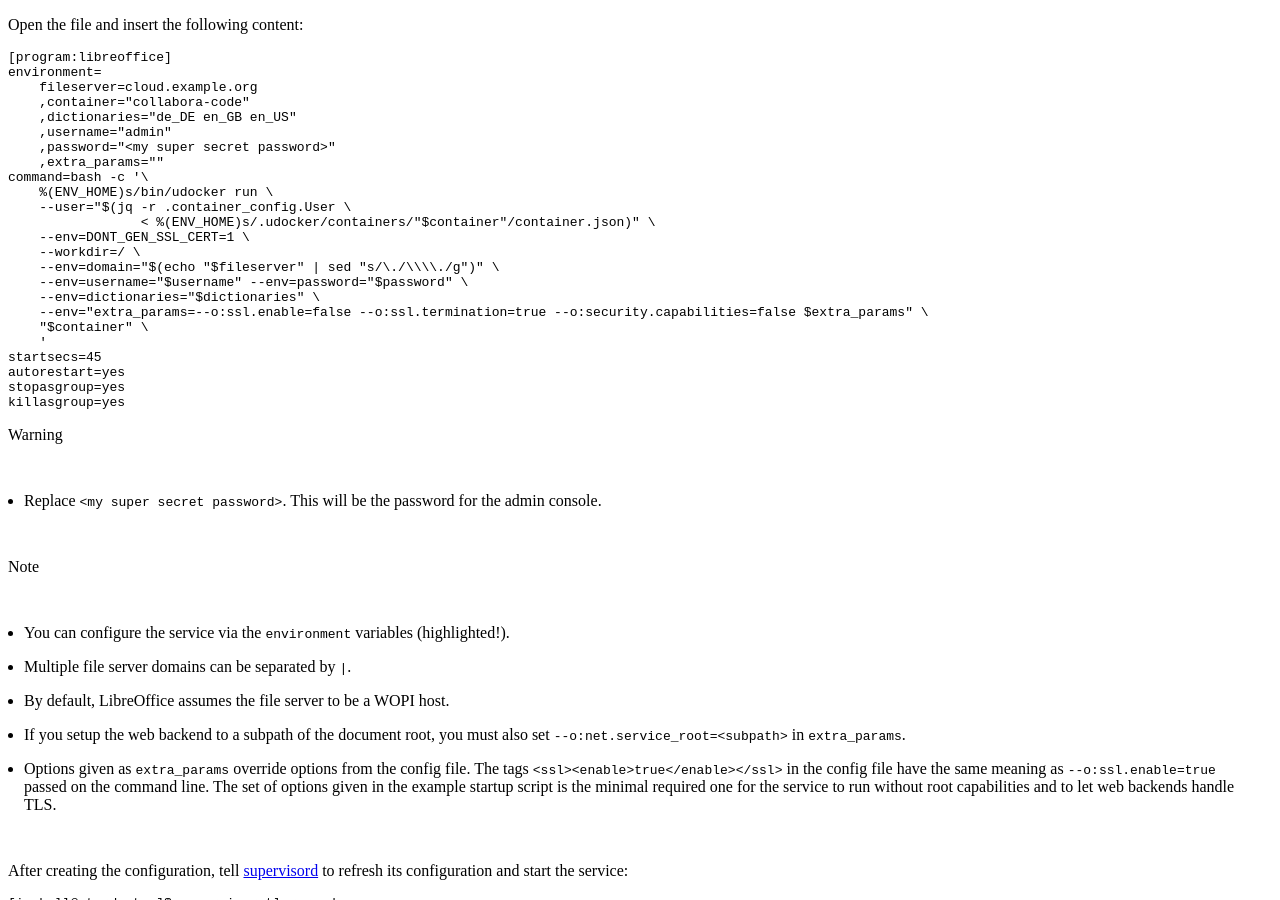
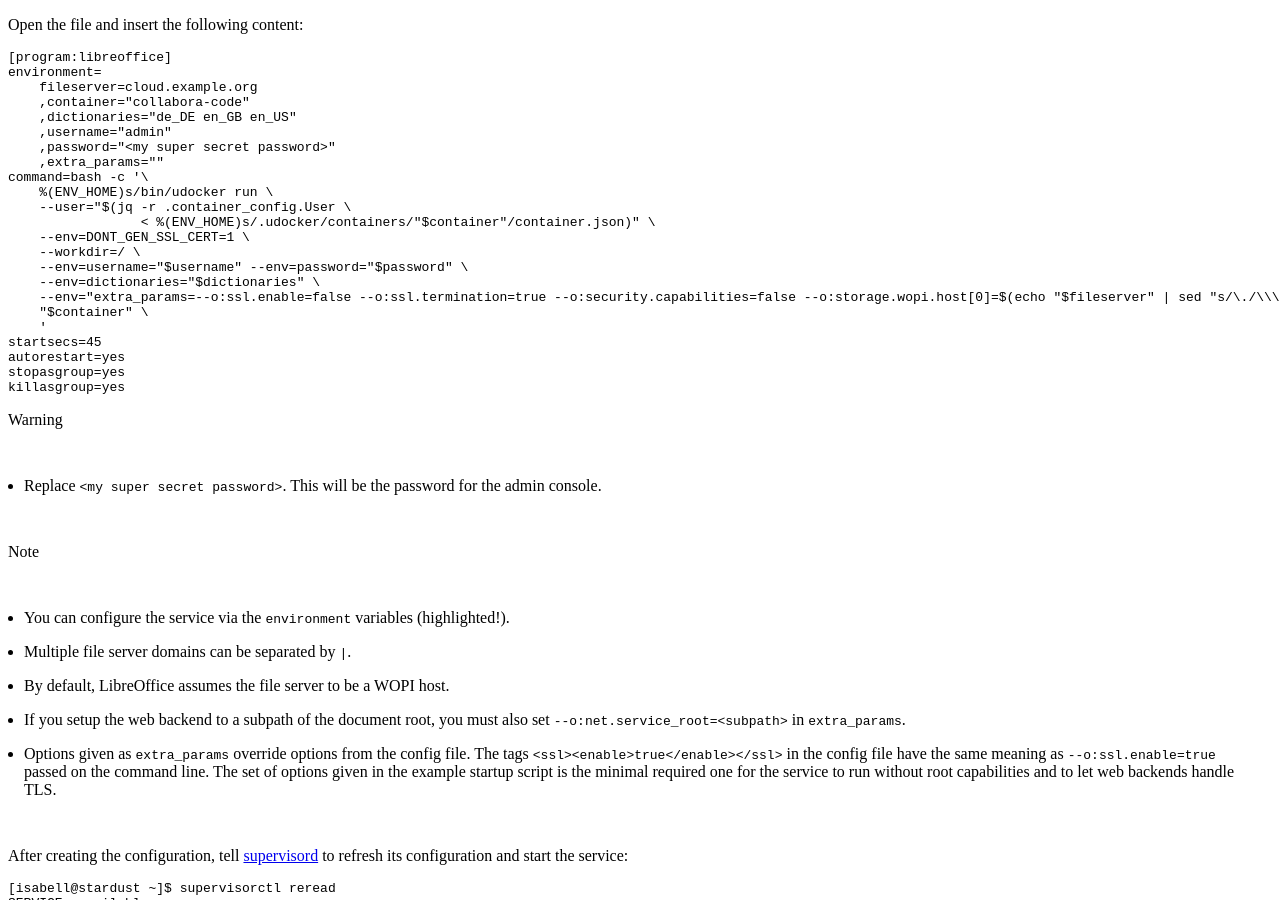
Before and after one commit to Uberspace/lab, a Sphinx documentation site: the page built from source/guide_libreoffice.rst, in a window 1280 px wide and 900 px high, scrolled down 7383 px. Built offline with Sphinx 7.4.7 and the Read the Docs theme 2.0.0, drawn with Linux system fonts in a browser that asks for light colours.

Commit message:
[libreoffice] allow changing the wopi host setting
The init script of the collabora CODE docker only uses
the documented 'domain' environment variable if
the 'storage.wopi.host[0]' is set to 'localhost'
in the config file '/etc/coolwsd/coolwsd.xml'.

This means, if we had set 'domain=foo' on one start,
we cannot change it later.
Therefore, we now set the wopi host by setting the
commandline option --o:storage.wopi.host[0] via 'extra_params'.
This always takes precedence over the value in the config file.

```diff
--- a/source/guide_libreoffice.rst
+++ b/source/guide_libreoffice.rst
@@ -220,10 +220,9 @@
                    < %(ENV_HOME)s/.udocker/containers/"$container"/container.json)" \
       --env=DONT_GEN_SSL_CERT=1 \
       --workdir=/ \
-      --env=domain="$(echo "$fileserver" | sed "s/\./\\\\./g")" \
       --env=username="$username" --env=password="$password" \
       --env=dictionaries="$dictionaries" \
-      --env="extra_params=--o:ssl.enable=false --o:ssl.termination=true --o:security.capabilities=false $extra_params" \
+      --env="extra_params=--o:ssl.enable=false --o:ssl.termination=true --o:security.capabilities=false --o:storage.wopi.host[0]=$(echo "$fileserver" | sed "s/\./\\\\./g") $extra_params" \
       "$container" \
       '
   startsecs=45
```
